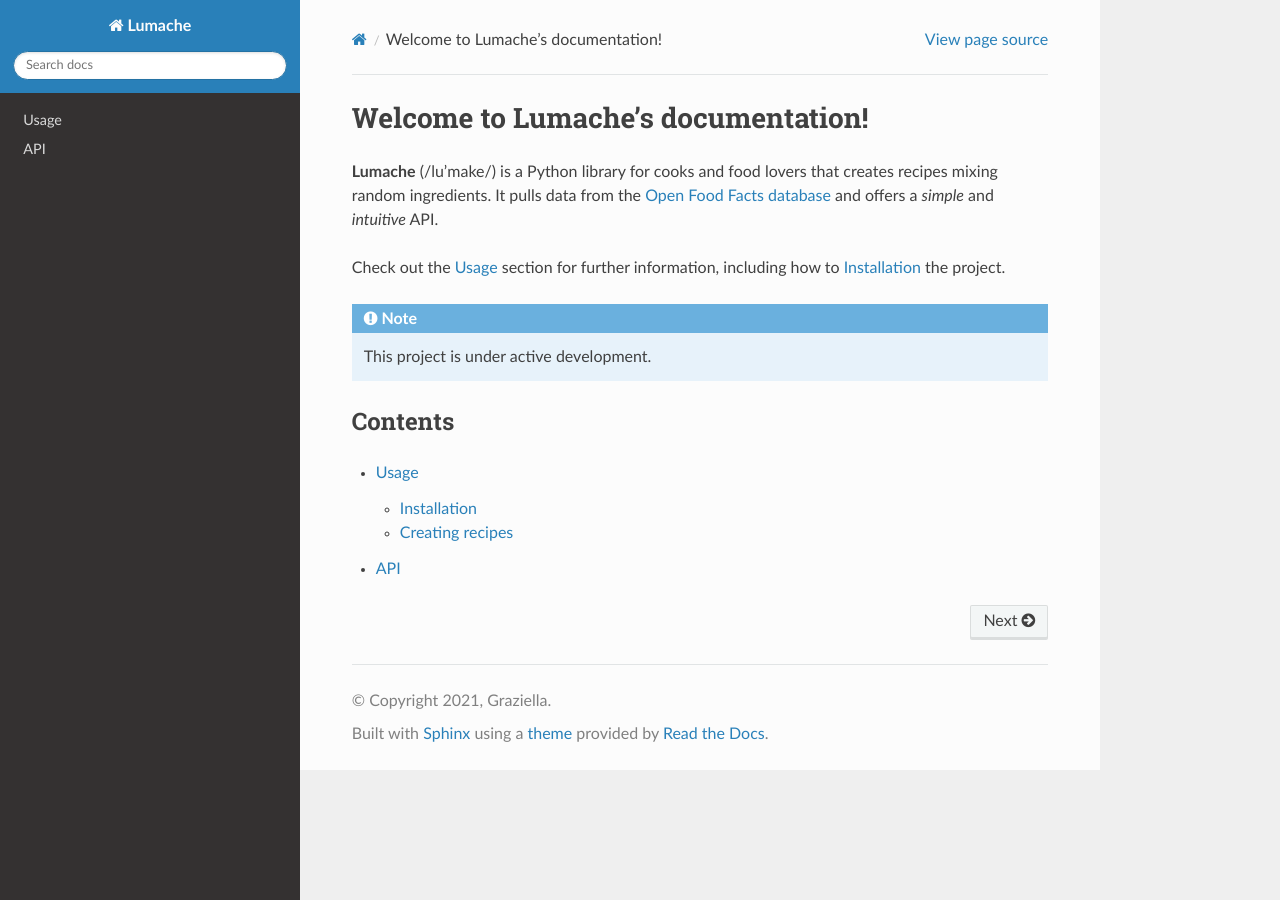
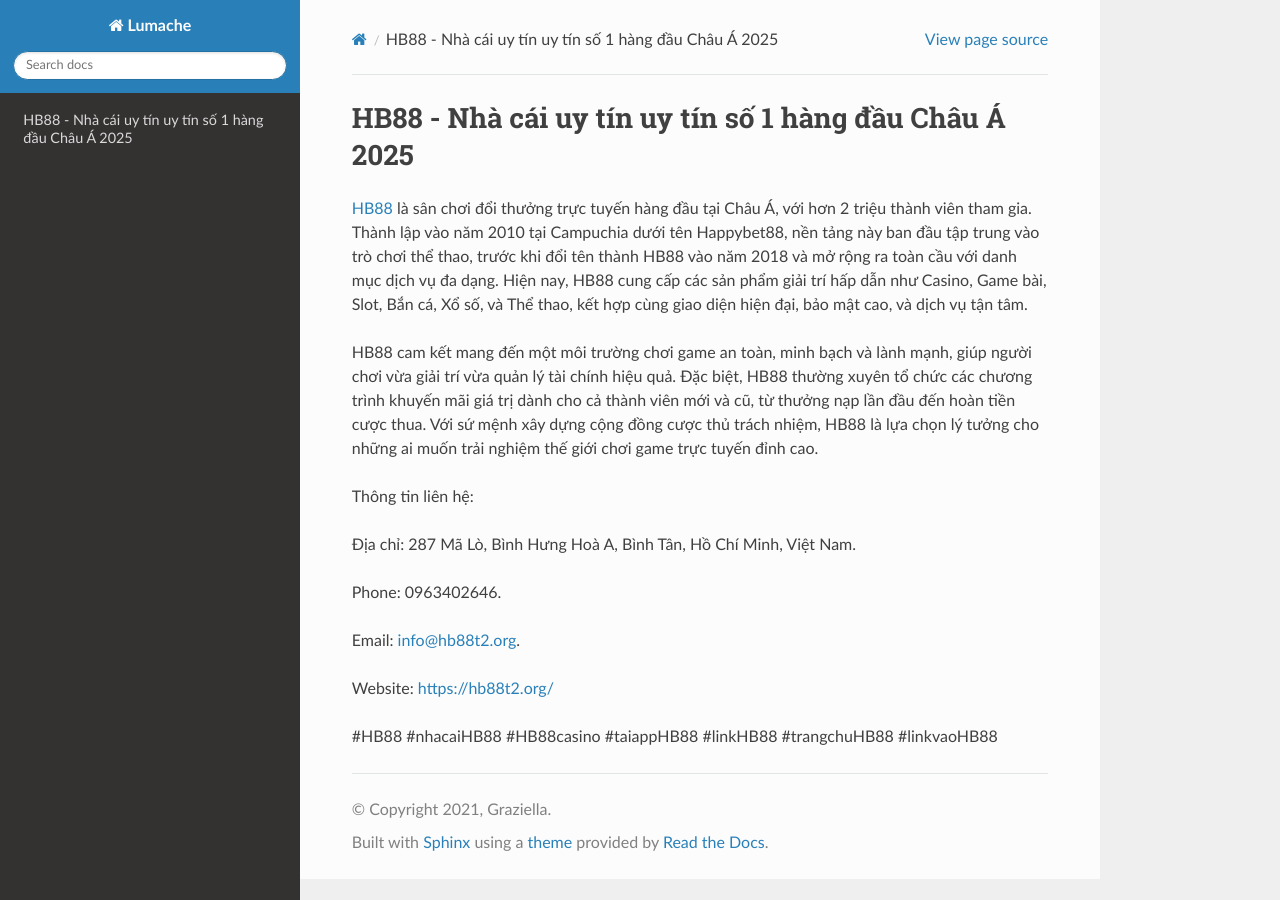
Before and after one commit to syvan0897/hb88t2org, a Sphinx documentation site: the page built from docs/source/index.rst, in a window 1280 px wide. Built offline with Sphinx 7.4.7 and the Read the Docs theme 3.1.0, drawn with Linux system fonts in a browser that asks for light colours.

Commit message:
Update index.rst

```diff
--- a/docs/source/index.rst
+++ b/docs/source/index.rst
@@ -1,22 +1,18 @@
-Welcome to Lumache's documentation!
+HB88 - Nhà cái uy tín uy tín số 1 hàng đầu Châu Á 2025
 ===================================
 
-**Lumache** (/lu'make/) is a Python library for cooks and food lovers
-that creates recipes mixing random ingredients.
-It pulls data from the `Open Food Facts database <https://world.openfoodfacts.org/>`_
-and offers a *simple* and *intuitive* API.
+`HB88 <https://hb88t2.org/>`_ là sân chơi đổi thưởng trực tuyến hàng đầu tại Châu Á, với hơn 2 triệu thành viên tham gia. Thành lập vào năm 2010 tại Campuchia dưới tên Happybet88, nền tảng này ban đầu tập trung vào trò chơi thể thao, trước khi đổi tên thành HB88 vào năm 2018 và mở rộng ra toàn cầu với danh mục dịch vụ đa dạng. Hiện nay, HB88 cung cấp các sản phẩm giải trí hấp dẫn như Casino, Game bài, Slot, Bắn cá, Xổ số, và Thể thao, kết hợp cùng giao diện hiện đại, bảo mật cao, và dịch vụ tận tâm.
 
-Check out the :doc:`usage` section for further information, including
-how to :ref:`installation` the project.
+HB88 cam kết mang đến một môi trường chơi game an toàn, minh bạch và lành mạnh, giúp người chơi vừa giải trí vừa quản lý tài chính hiệu quả. Đặc biệt, HB88 thường xuyên tổ chức các chương trình khuyến mãi giá trị dành cho cả thành viên mới và cũ, từ thưởng nạp lần đầu đến hoàn tiền cược thua. Với sứ mệnh xây dựng cộng đồng cược thủ trách nhiệm, HB88 là lựa chọn lý tưởng cho những ai muốn trải nghiệm thế giới chơi game trực tuyến đỉnh cao.
 
-.. note::
+Thông tin liên hệ:
 
-   This project is under active development.
+Địa chỉ: 287 Mã Lò, Bình Hưng Hoà A, Bình Tân, Hồ Chí Minh, Việt Nam.
 
-Contents
---------
+Phone: 0963402646.
 
-.. toctree::
+Email: info@hb88t2.org.
 
-   usage
-   api
+Website: https://hb88t2.org/
+
+#HB88 #nhacaiHB88 #HB88casino #taiappHB88 #linkHB88 #trangchuHB88 #linkvaoHB88
```
